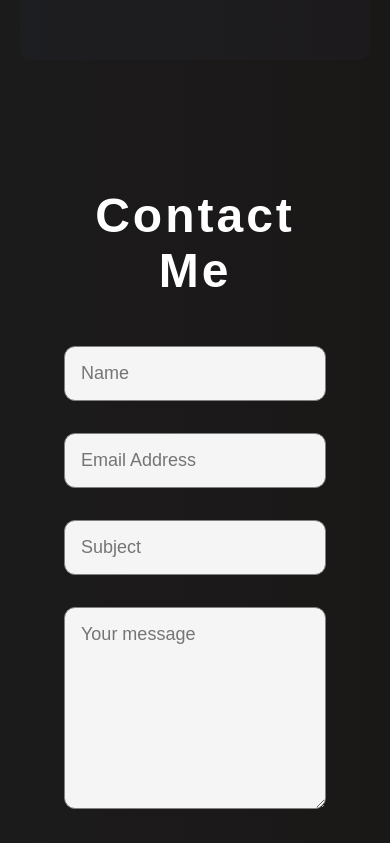
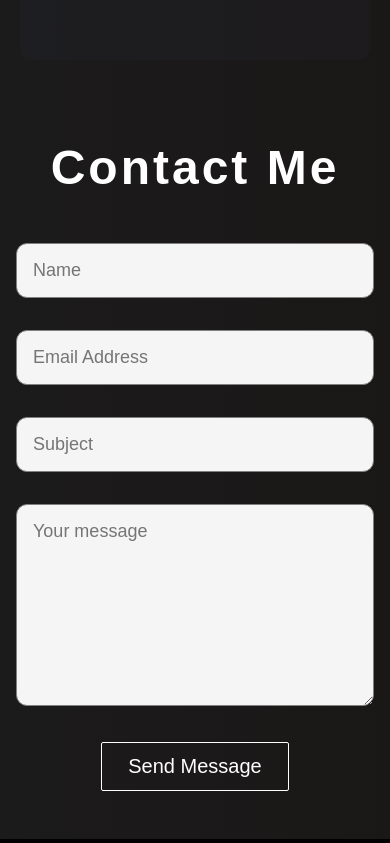
Before and after one commit to Dennayz/dennayz.github.io, a React (Create React App) app: page /#/ in a window 390 px wide. Shown: the part 10640-11483 px from the top of the page. Built offline with nearby package versions, Linux system fonts and the light colour scheme.

Commit message:
changed padding

```diff
--- a/src/components/styles/Contact.css
+++ b/src/components/styles/Contact.css
@@ -38,6 +38,9 @@
 }
 
 @media screen and (max-width: 960px) {
+  .contact-container {
+    padding: 1rem;
+  }
   .form-control {
     float: none;
     margin-right: 0;
```
